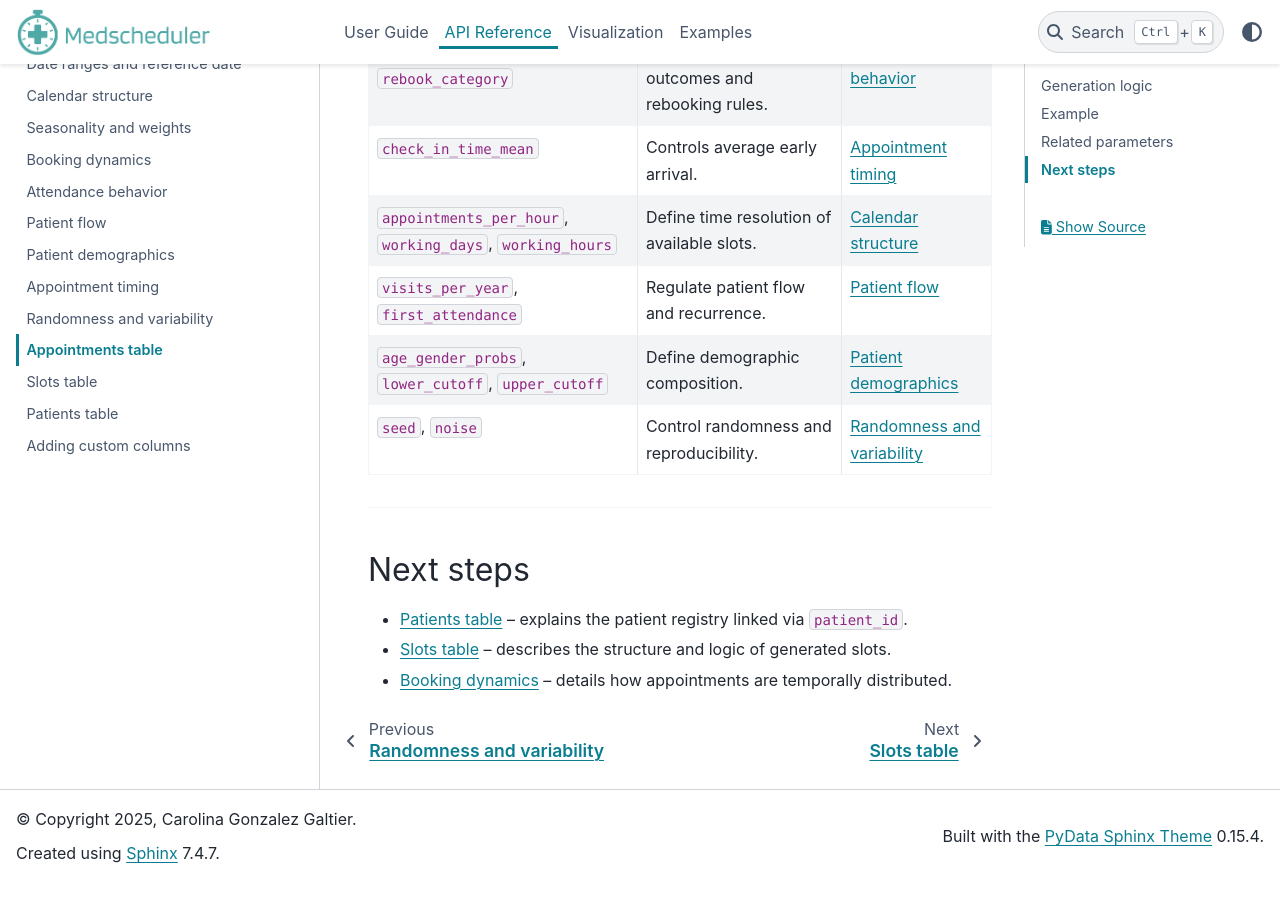
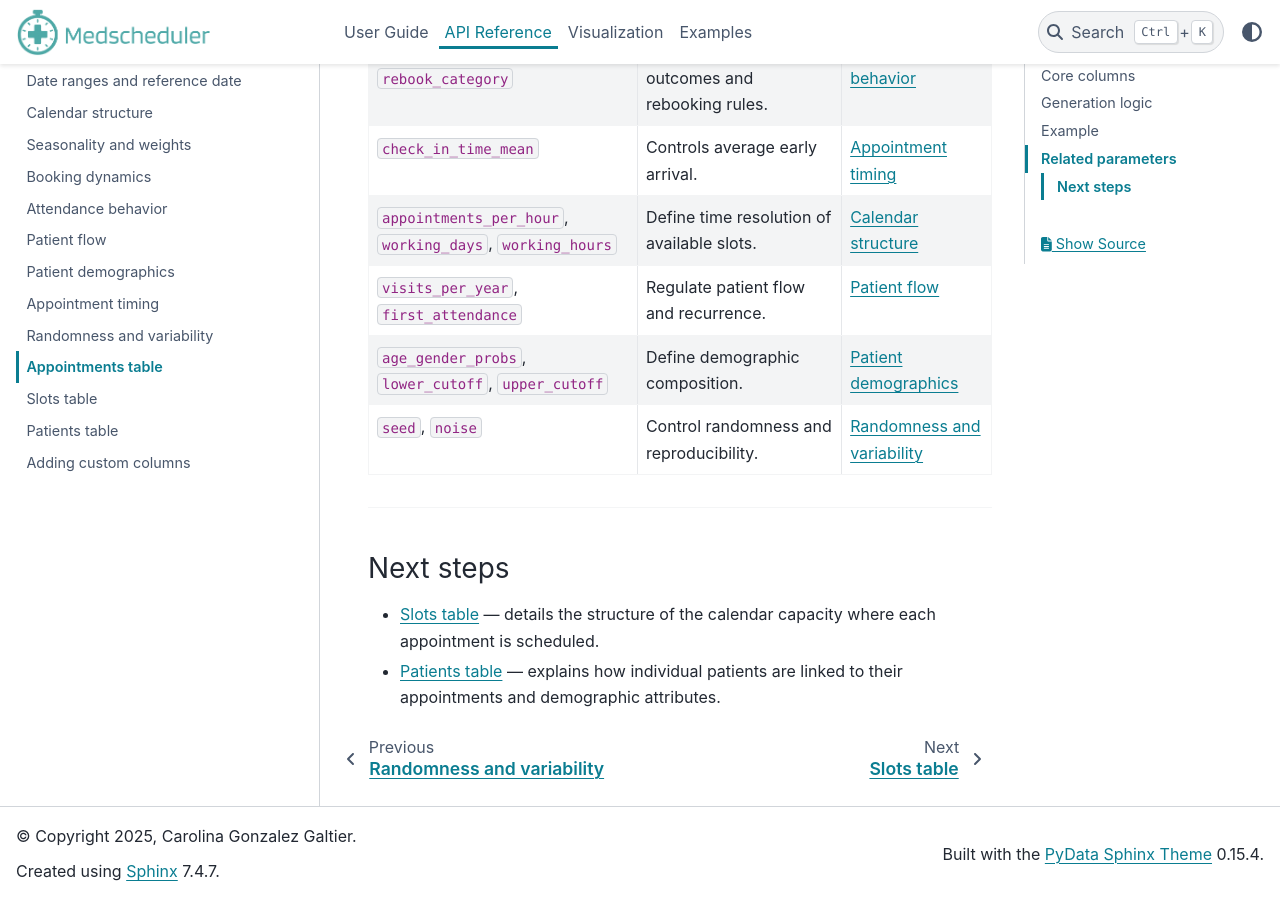
Before and after one commit to carogaltier/medscheduler, a Sphinx documentation site: the page built from docs/api-reference/appointments_table.md, in a window 1280 px wide and 900 px high, scrolled down 4096 px. Built offline with Sphinx 7.4.7 and the PyData theme 0.15.4, drawn with Linux system fonts in a browser that asks for light colours.

Commit message:
Update appointments_table.md

```diff
--- a/docs/api-reference/appointments_table.md
+++ b/docs/api-reference/appointments_table.md
@@ -109,8 +109,7 @@
 
 ---
 
-## Next steps
+### Next steps
 
-- {doc}`patients_table` – explains the patient registry linked via `patient_id`.
-- {doc}`slots_table` – describes the structure and logic of generated slots.
-- {doc}`booking_dynamics` – details how appointments are temporally distributed.
+- {doc}`slots_table` — details the structure of the calendar capacity where each appointment is scheduled.
+- {doc}`patients_table` — explains how individual patients are linked to their appointments and demographic attributes.
```
